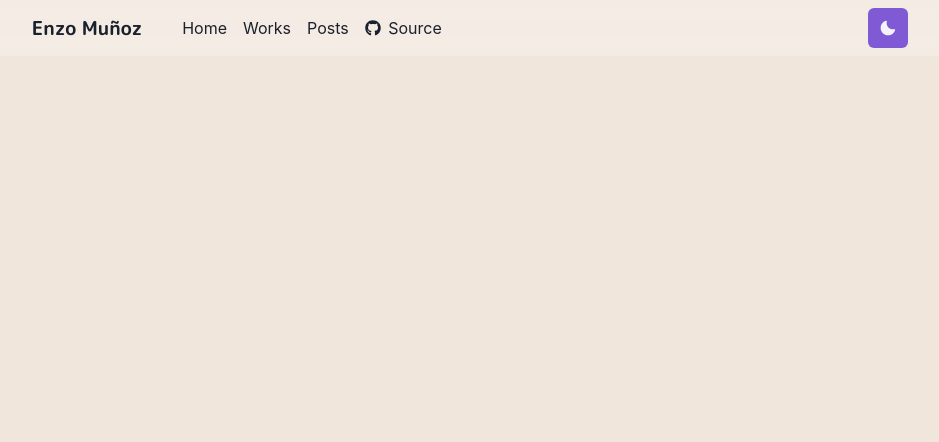
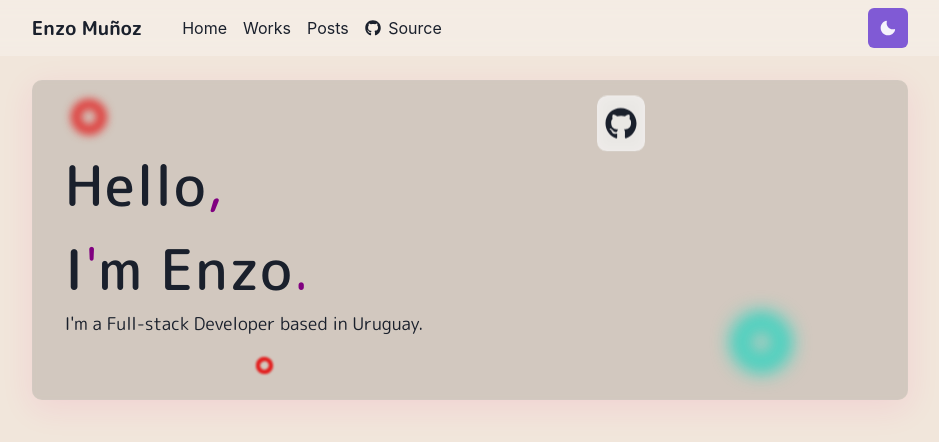
Before and after one commit to enzom-uy/portfolio, a Next.js app: page / in a window 1280 px wide. Shown: the top 442 px of the page, without its empty margins (170-1109 px from the left). Built offline with nearby package versions, Linux system fonts and the light colour scheme.

Commit message:
Add contact info card to main layout

```diff
--- a/pages/_app.tsx
+++ b/pages/_app.tsx
@@ -1,19 +1,32 @@
-import type {AppProps} from 'next/app'
-import {ChakraProvider, ColorModeScript} from '@chakra-ui/react'
+import type { AppProps } from 'next/app'
+import {
+  ChakraProvider,
+  ColorModeScript,
+  Container,
+  ScaleFade
+} from '@chakra-ui/react'
 import theme from '../theme/chakra-theme'
 import Layout from '../components/layouts/main'
 import '@fontsource/m-plus-rounded-1c/700.css'
+import '@fontsource/m-plus-rounded-1c/400.css'
+import '@fontsource/m-plus-rounded-1c/500.css'
 import Navbar from 'components/navbar/navbar'
+import Card from 'components/info-contact-section/card'
 
-function MyApp({Component, pageProps}: AppProps) {
+function MyApp({ Component, pageProps, router }: AppProps) {
   return (
     <ChakraProvider theme={theme}>
       <ColorModeScript initialColorMode={theme.config.initialColorMode} />
 
       <Navbar />
-      <Layout>
-        <Component {...pageProps} />
-      </Layout>
+      <Container maxW="90ch" pt="5rem">
+        <Card />
+      </Container>
+      <ScaleFade key={router.route} initialScale={0.9} in={true}>
+        <Layout>
+          <Component {...pageProps} />
+        </Layout>
+      </ScaleFade>
     </ChakraProvider>
   )
 }
```
